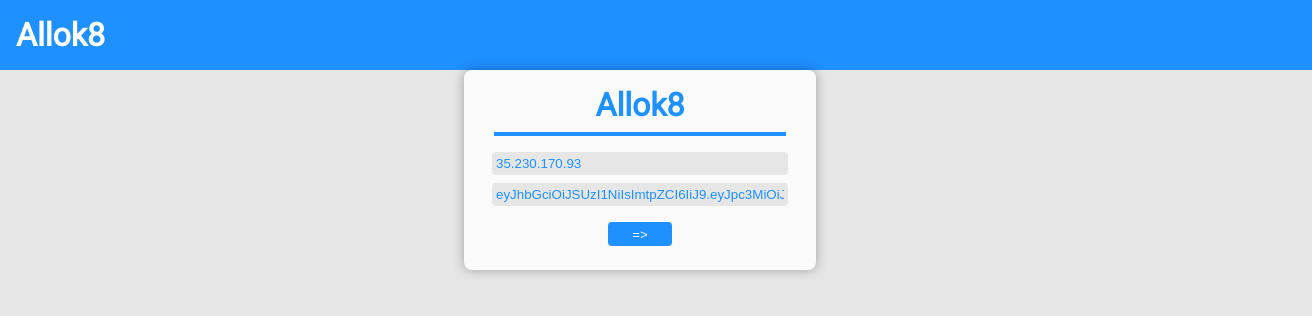
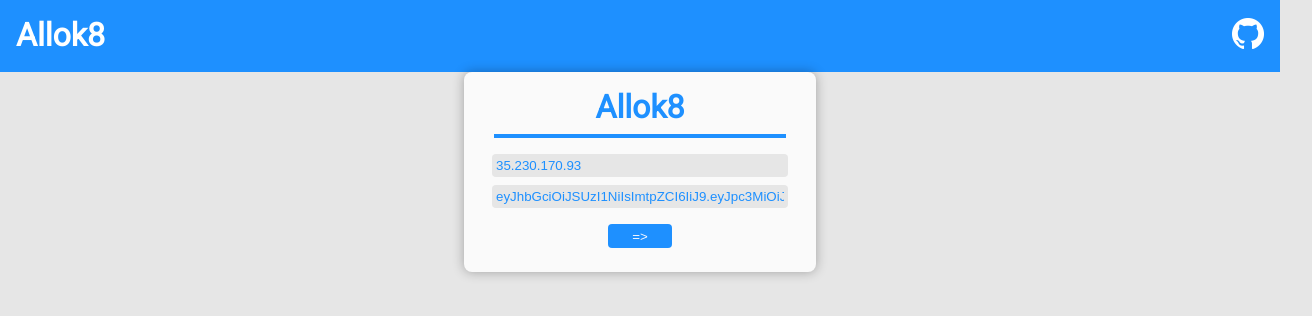
Before and after one commit to oslabs-beta/Allok8, a React app: page / in a window 1280 px wide. Shown: the top 316 px of the page, 1312 px wide, since content can reach past the window. Built offline with nearby package versions, Linux system fonts and the light colour scheme.

Commit message:
added GitHub logo and link to GH page added hover opacities to header links

```diff
--- a/src/Assets/mainStylesheet.css
+++ b/src/Assets/mainStylesheet.css
@@ -24,13 +24,29 @@ body {
 }
 
 #headerContainer {
-    width: 100%;
     padding: 16px;
     background-color: dodgerblue;
-
+    display: flex;
+    justify-content: space-between;
 }
 
 #headerContainer h1 {
     color: white;
     text-decoration: none;
 }
+
+#headerContainer img {
+    color: white;
+    text-decoration: none;
+    width: 32px;
+    height: 32px;
+    margin: 2px 0px;
+}
+
+.clickable {
+    opacity: 100%;
+}
+
+.clickable:hover {
+    opacity: 50%;
+}
--- /dev/null
+++ b/src/Components/GitHubLogo.jsx
@@ -0,0 +1,12 @@
+
+import React from 'react';
+
+function GitHubLogo() {
+  return (
+    <a href="https://github.com/oslabs-beta/Allok8" className="clickable">
+      <img src="../Assets/GitHub-Mark-Light-64px.png" alt="GitHub" />
+    </a>
+  );
+}
+
+export default GitHubLogo;
--- a/src/Components/Header.jsx
+++ b/src/Components/Header.jsx
@@ -1,5 +1,6 @@
 import React, { Component } from 'react';
 import { Link } from 'react-router-dom';
+import GithubLogo from './GitHubLogo.jsx';
 
 class Header extends Component {
   constructor(props) {
@@ -10,8 +11,9 @@ class Header extends Component {
     return (
       <div id="headerContainer">
         <Link to="/" style={{ textDecoration: 'none' }}>
-          <h1>Allok8</h1>
+          <h1 className="clickable">Allok8</h1>
         </Link>
+        <GithubLogo />
       </div>
     );
   }
```
Also changed, not shown: src/Assets/GitHub-Mark-Light-64px.png (added).
